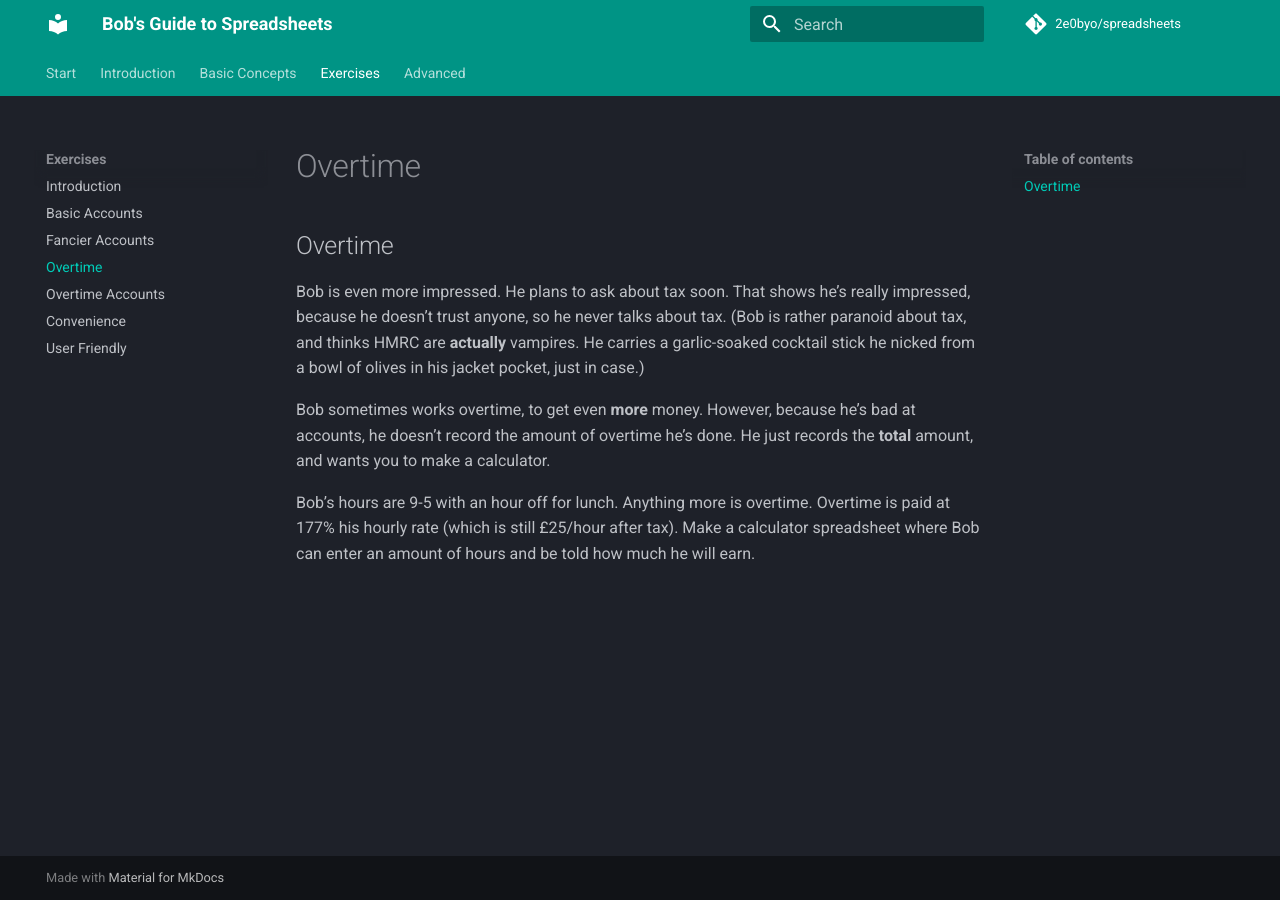
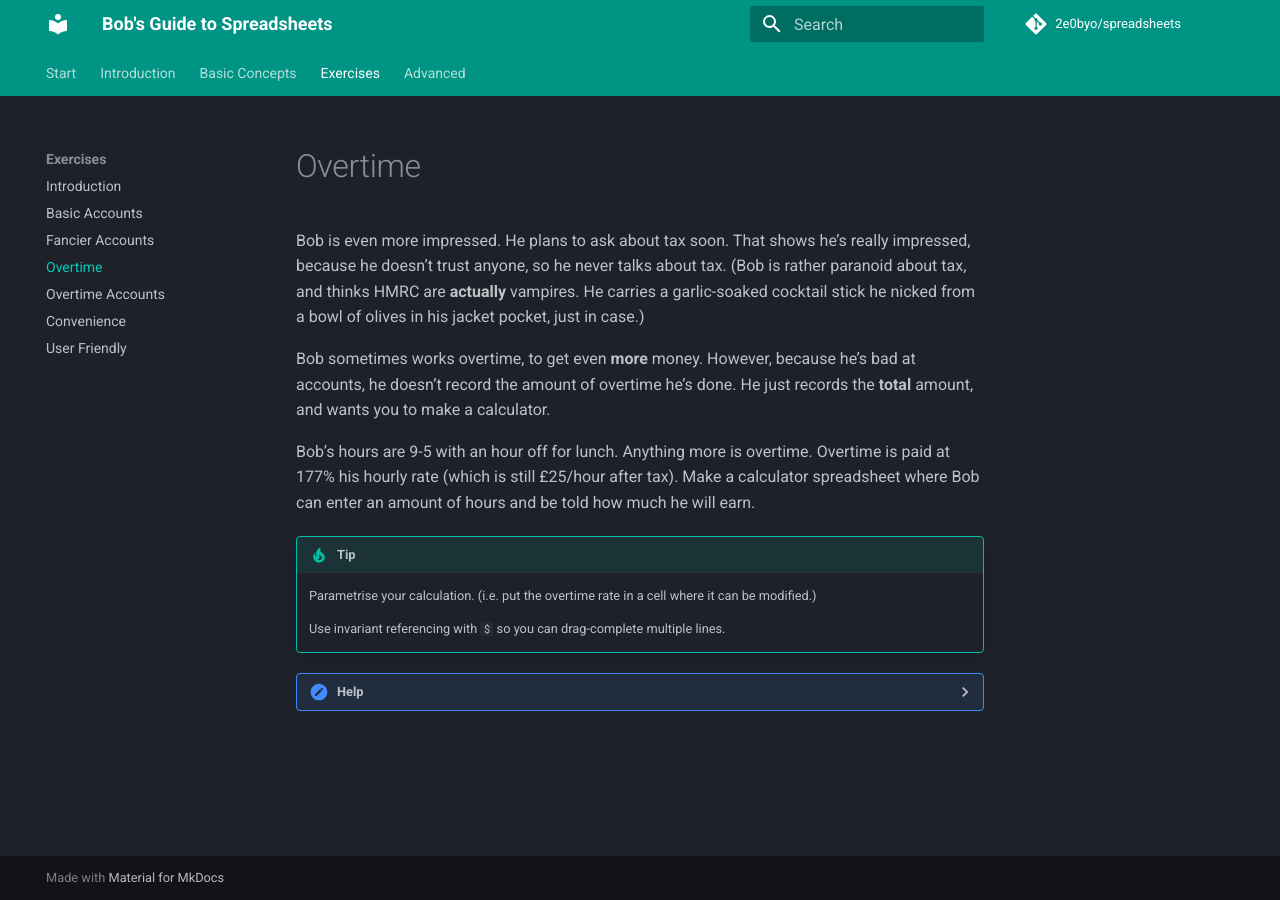
Before and after one commit to 2e0byo/spreadsheets, an MkDocs documentation site: the page built from docs/exercises/overtime.md, in a window 1280 px wide. Built offline with MkDocs 1.6.1 and Material for MkDocs 9.7.7, drawn with Linux system fonts in a browser that asks for light colours; comment, search, counter and statistics services are not loaded.

Commit message:
remove duplicate titles and add tip

```diff
--- a/docs/exercises/overtime.md
+++ b/docs/exercises/overtime.md
@@ -1,5 +1,3 @@
-## Overtime
-
 Bob is even more impressed.  He plans to ask about tax soon.  That shows he's
 really impressed, because he doesn't trust anyone, so he never talks about
 tax.  (Bob is rather paranoid about tax, and thinks HMRC are **actually**
@@ -14,3 +12,18 @@ Bob's hours are 9-5 with an hour off for lunch.  Anything more is overtime.
 Overtime is paid at 177% his hourly rate (which is still £25/hour after tax).
 Make a calculator spreadsheet where Bob can enter an amount of hours and be
 told how much he will earn.
+
+!!! Tip
+
+    Parametrise your calculation.  (i.e. put the overtime rate in a cell where
+    it can be modified.)
+
+    Use invariant referencing with `$` so you can drag-complete multiple lines.
+
+??? Help
+
+    If stuck, think about what you want the output to look like.  Make a mockup.
+    Then think about where the numbers come from, and replace them with
+    calculations.
+
+    If you need to, review the sections on spreadsheet maths and formulas.
```
Also changed, not shown: docs/exercises/basic-accounts.md (+0 -2 lines), docs/exercises/fancier.md (+0 -2 lines).
